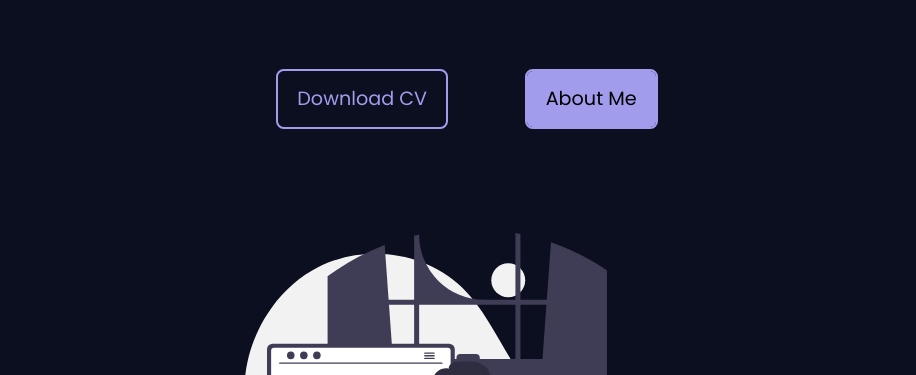
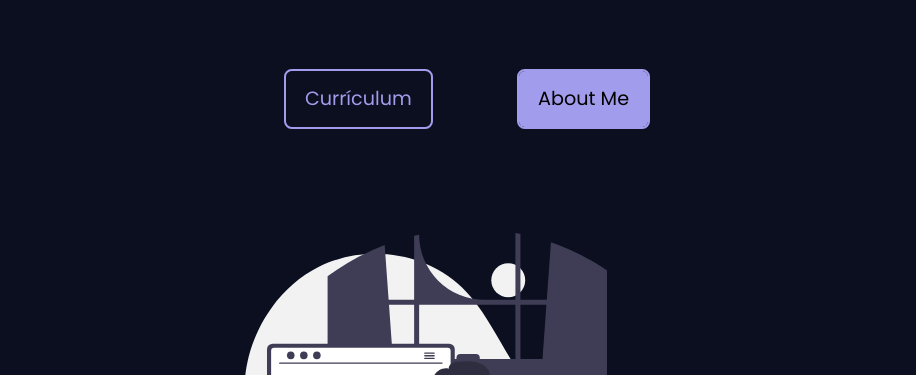
Before and after one commit to Zlatkowicz/Portfolio, a website: page index.html in a window 1280 px wide. Shown: the part 203-578 px from the top of the page, without its empty margins (173-1089 px from the left). Drawn offline with Linux system fonts and the light colour scheme.

Commit message:
Cv button changed

```diff
--- a/index.html
+++ b/index.html
@@ -55,10 +55,8 @@
                     </span>
                 </div>
                 <div class="aside aside__center__btn">
-		    <!-- New Cv -->
-                    <a href="download/Armando_Zlatkowicz_Currículum.pdf" class="btn" download="Armando_Zlatkowicz_Currículum.pdf">
-                        Download CV
-                    </a>
+		    <!-- Cv Refresh -->
+                    <a href="download/Armando_Zlatkowicz_Currículum.pdf" class="btn"> Currículum </a>
                     <a href="#about" class="btn btn__about">
                         About Me
                     </a>
```
